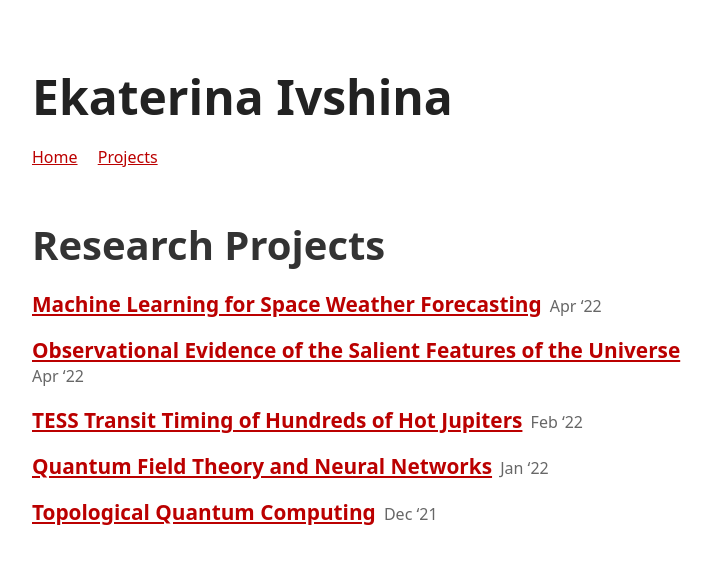
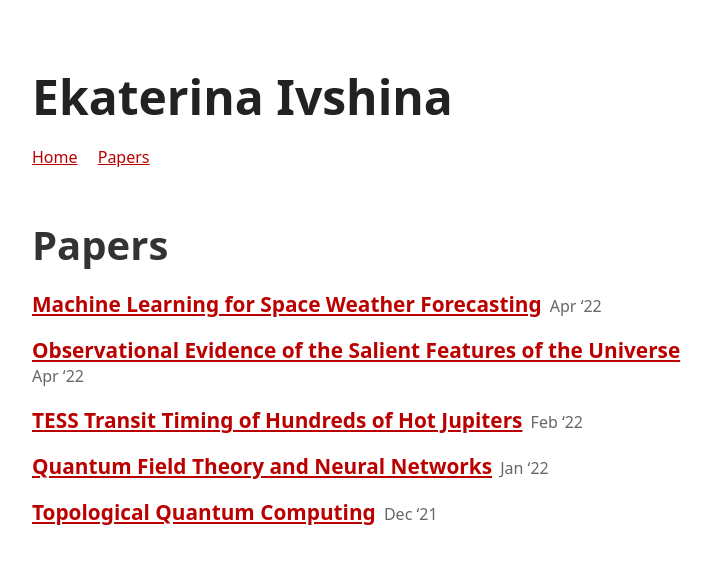
Before and after one commit to eivshina/point-theme, a Jekyll site: the page built from projects.md, in a window 1280 px wide. Shown: the top 564 px of the page, without its empty margins (258-970 px from the left). Built offline with Jekyll 4.4.1, drawn with Linux system fonts in a browser that asks for light colours.

Commit message:
updated titles

```diff
--- a/_config.yml
+++ b/_config.yml
@@ -18,7 +18,7 @@ nav-links:
     url: /
     external: false
     # 🎯
-  - name: Projects
+  - name: Papers
     url: /projects
   #  external: false
   #- name: Contact
--- a/projects.md
+++ b/projects.md
@@ -1,5 +1,5 @@
 ---
-title: Research Projects
+title: Papers
 ---
 
 {% for post in site.posts %}
```
Also changed, not shown: _posts/2022-02-07-transit-timing.md (+1 -1 lines).
